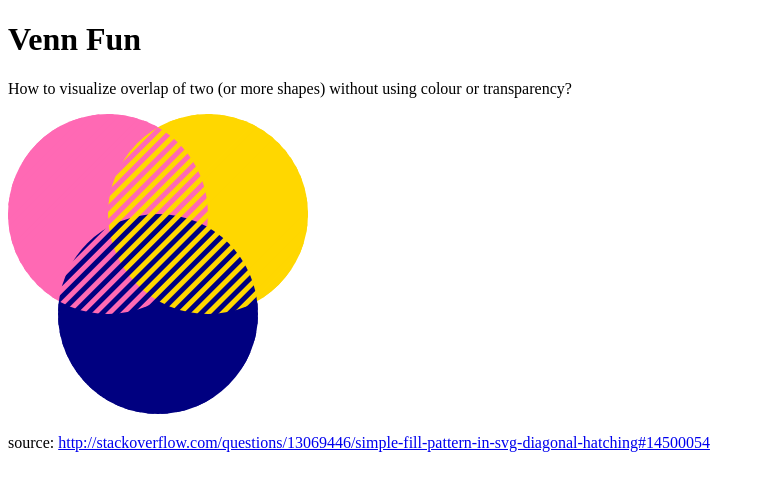
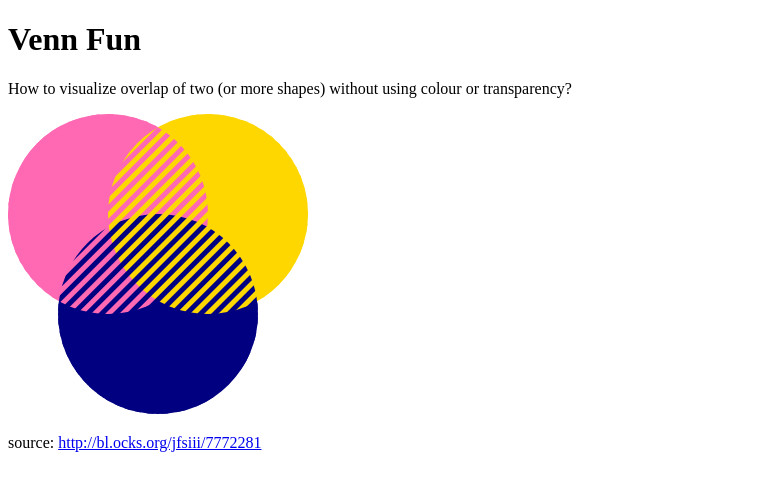
Before and after one commit to thomasdobber/thomasdobber.github.io, a Jekyll site: the page built from _posts/2016-11-13-venn-fun.md, in a window 1280 px wide. Shown: the top 491 px of the page, without its empty margins (0-765 px from the left). Built offline with Jekyll 4.4.1, drawn with Linux system fonts in a browser that asks for light colours; part of the change alters nothing that is shown.

Commit message:
changed source

```diff
--- a/_posts/2016-11-13-venn-fun.md
+++ b/_posts/2016-11-13-venn-fun.md
@@ -1,7 +1,7 @@
 ---
 layout: chart
 title:  "Venn Fun"
-source: http://stackoverflow.com/questions/13069446/simple-fill-pattern-in-svg-diagonal-hatching#14500054
+source: http://bl.ocks.org/jfsiii/7772281
 ---
 
 How to visualize overlap of two (or more shapes) without using colour or transparency?
```
